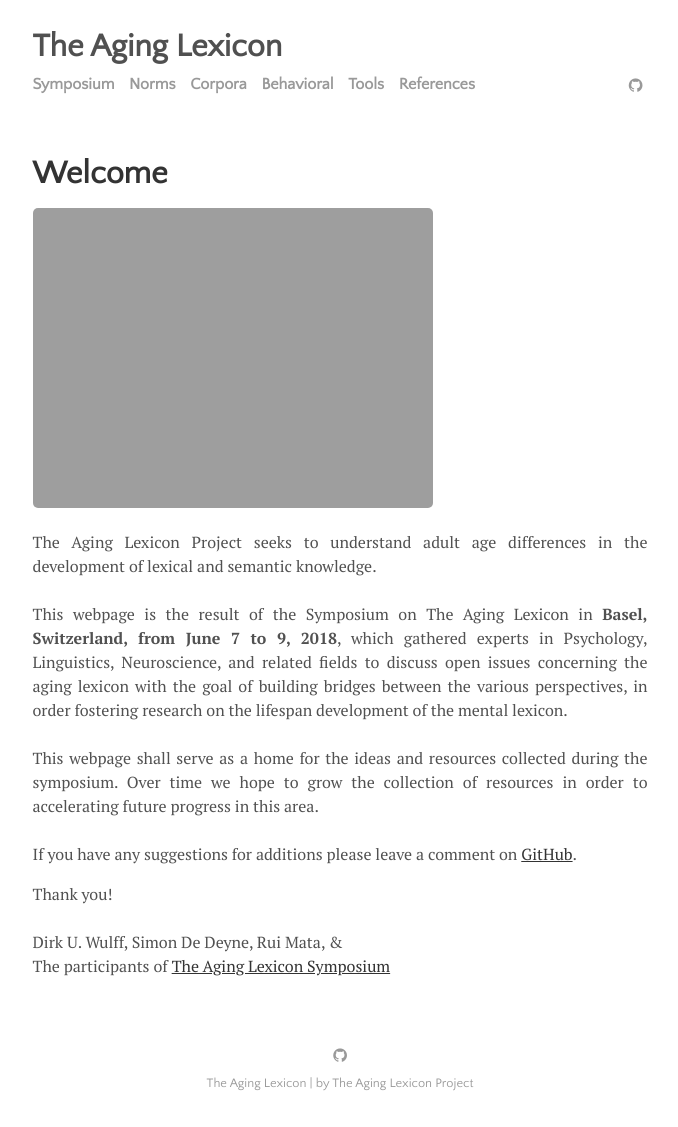
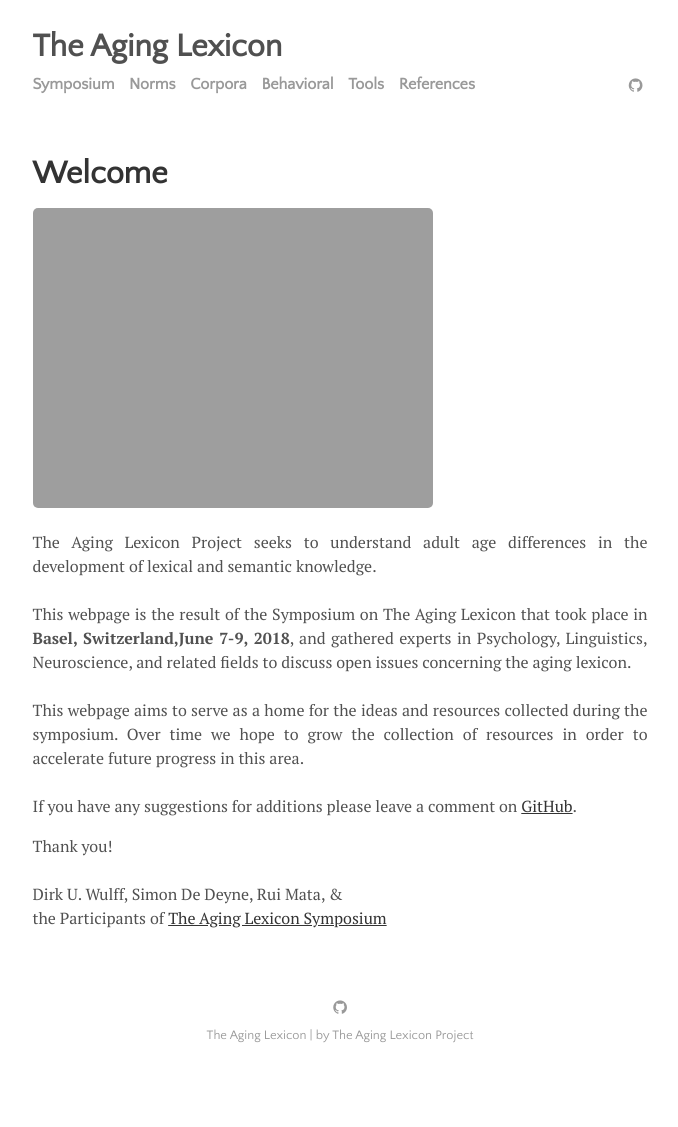
Before and after one commit to aginglexicon/aginglexicon.github.io, a Jekyll site: the page built from index.html, in a window 1280 px wide. Shown: the whole page, without its empty margins (300-978 px from the left). Built offline with Jekyll 4.4.1, drawn with Linux system fonts in a browser that asks for light colours; the list of posts is cut into pages by our own code; after the commit the page ends 1079 px from its top, so only the background shows below that.

Commit message:
Update index.html

```diff
--- a/index.html
+++ b/index.html
@@ -10,9 +10,9 @@ title: Welcome
 <p align="justify">
 The Aging Lexicon Project seeks to understand adult age differences in the development of lexical and semantic knowledge.
 <br><br>
-This webpage is the result of the Symposium on The Aging Lexicon in <b>Basel, Switzerland, from June 7 to 9, 2018</b>, which gathered experts in Psychology, Linguistics, Neuroscience, and related fields to discuss open issues concerning the aging lexicon with the goal of building bridges between the various perspectives, in order fostering research on the lifespan development of the mental lexicon.
+This webpage is the result of the Symposium on The Aging Lexicon that took place in <b>Basel, Switzerland,June 7-9, 2018</b>, and gathered experts in Psychology, Linguistics, Neuroscience, and related fields to discuss open issues concerning the aging lexicon.
 <br><br>
-This webpage shall serve as a home for the ideas and resources collected during the symposium. Over time we hope to grow the collection of resources in order to accelerating future progress in this area.
+This webpage aims to serve as a home for the ideas and resources collected during the symposium. Over time we hope to grow the collection of resources in order to accelerate future progress in this area.
 <br><br>
 If you have any suggestions for additions please leave a comment on <a href="https://github.com/aginglexicon/aginglexicon.github.io/issues/new"> GitHub</a>.
 </p>
@@ -20,4 +20,4 @@ If you have any suggestions for additions please leave a comment on <a href="htt
 Thank you!<br><br>
 
 Dirk U. Wulff, Simon De Deyne, Rui Mata, & <br>
-The participants of <a href="https://aginglexicon.github.io/menu/symposium.html">The Aging Lexicon Symposium</a>
+the Participants of <a href="https://aginglexicon.github.io/menu/symposium.html">The Aging Lexicon Symposium</a>
```
